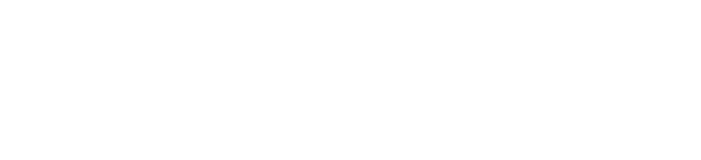
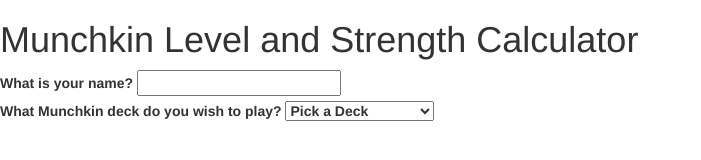
Before and after one commit to VeritasX/Munchkin-Character-Strength-and-Level-Calculator, a website: page index.html in a window 1280 px wide. Shown: the whole page, without its empty margins (0-701 px from the left). Drawn offline with nearby package versions, Linux system fonts and the light colour scheme.

Commit message:
began creating the structure of the UI

```diff
--- a/index.html
+++ b/index.html
@@ -6,7 +6,28 @@
     <link rel="stylesheet" href="css/bootstrap.css">
 </head>
 <body>
-
+<header>
+    <h1>Munchkin Level and Strength Calculator</h1>
+</header>
+<section class="nameSection">
+    <form>
+        <label>
+            What is your name?
+            <input type="text" name="name" id="name">
+        </label>
+    </form>
+</section>
+<section class="selectCard">
+    <form>
+        <label>
+            What Munchkin deck do you wish to play?
+    <select>
+        <option value="default">Pick a Deck</option>
+        <option value="Munchkin Legends">Munchkin Legends</option>
+    </select>
+        </label>
+    </form>
+</section>
 <script src="node_modules/jquery/dist/jquery.min.js"></script>
 <script src="js/bootstrap.js"></script>
 <script src="js/deckBuilder.js"></script>
```
